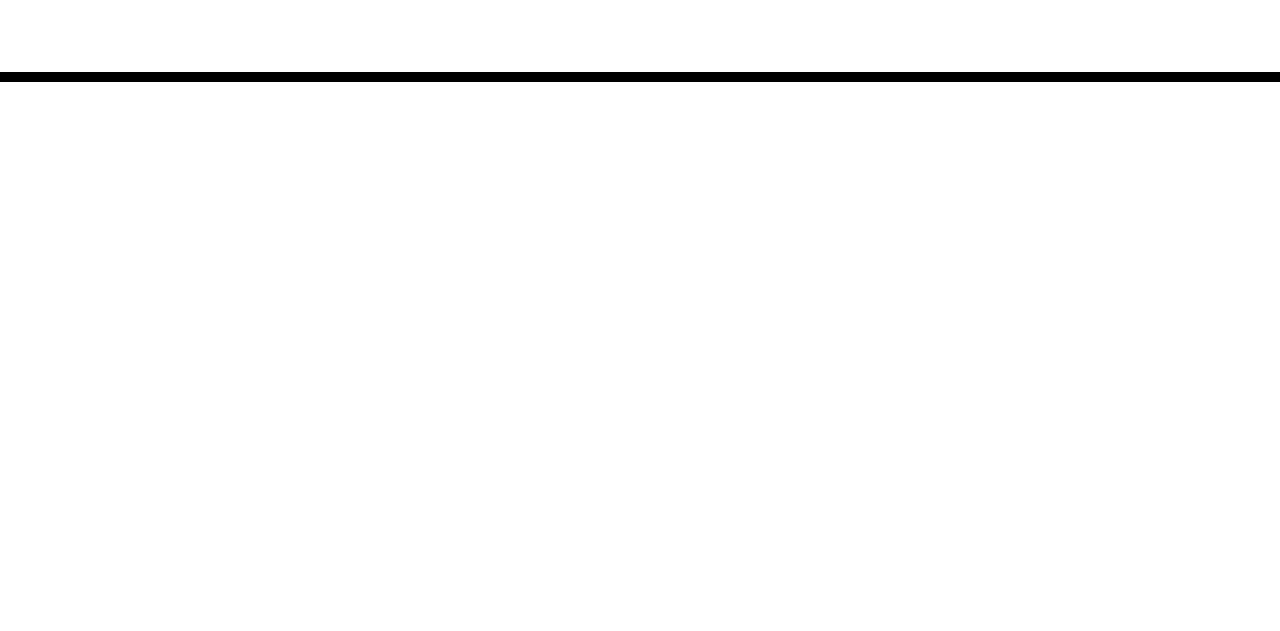
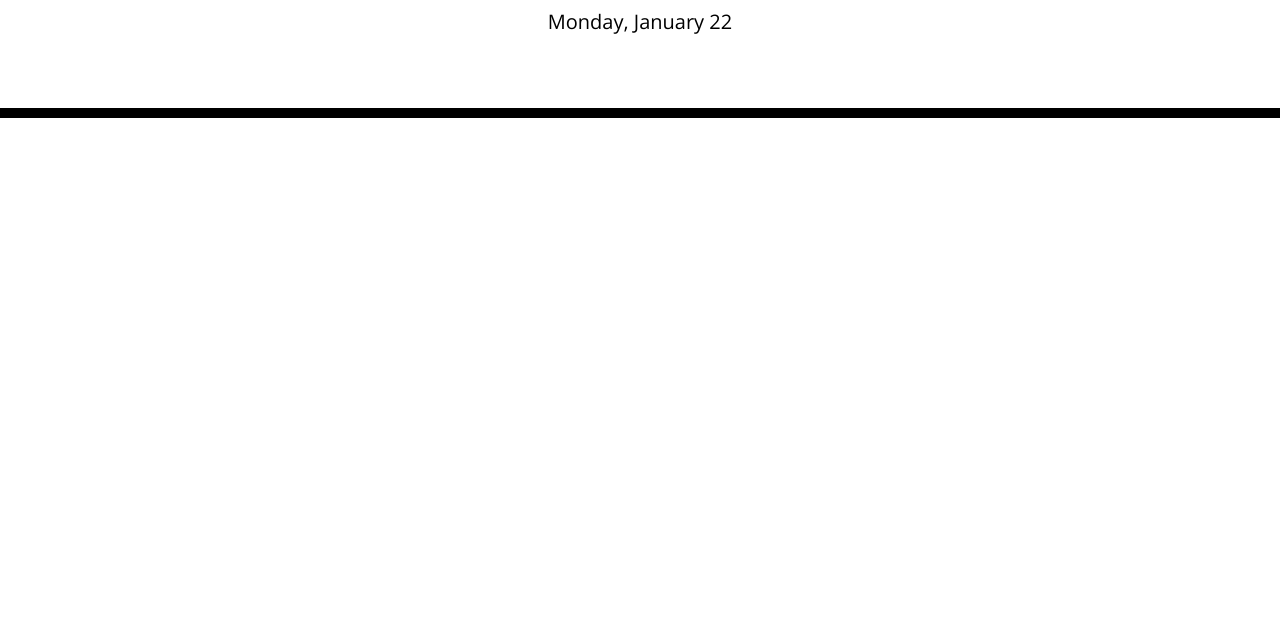
Before and after one commit to AnaraB/Work-day-scheduler, a plain HTML site: page starter/index.html in a window 1280 px wide. Shown: the part 169-800 px from the top of the page. Drawn offline with nearby package versions, Linux system fonts and the light colour scheme.

Commit message:
current day displayed

```diff
--- a/starter/index.html
+++ b/starter/index.html
@@ -36,5 +36,6 @@
 
     <script src="https://cdnjs.cloudflare.com/ajax/libs/jquery/3.2.1/jquery.min.js"></script>
     <script src="https://cdn.jsdelivr.net/npm/dayjs@1/dayjs.min.js"></script>
+    <script src="./script.js"></script>
   </body>
 </html>
--- /dev/null
+++ b/starter/script.js
@@ -0,0 +1,12 @@
+//save reference to import DOM elements
+var currentDayEl = $('#currentDay');
+var container = $('.container');
+
+//handle displaying the time
+function displayCurrentTime() {
+  var rightNow = dayjs().format('dddd, MMMM D');
+  currentDayEl.text(rightNow);
+}
+
+
+setInterval(displayCurrentTime, 1000);
```
